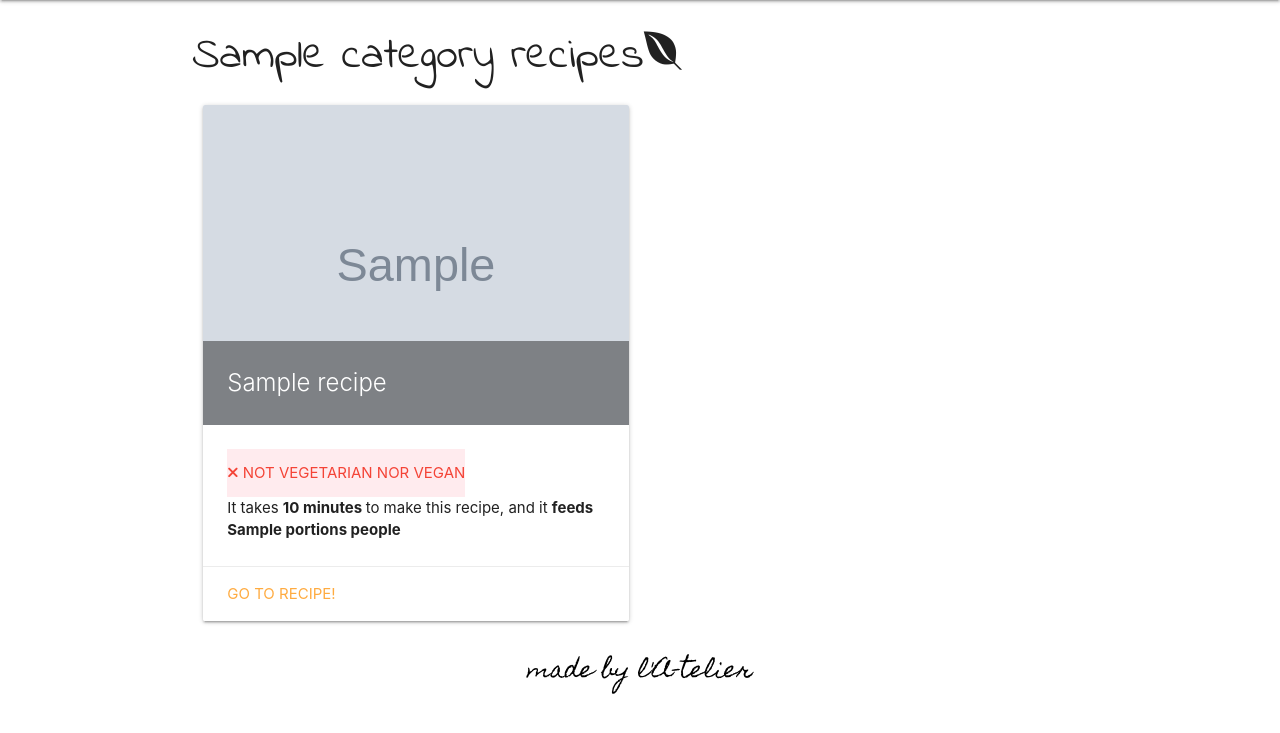
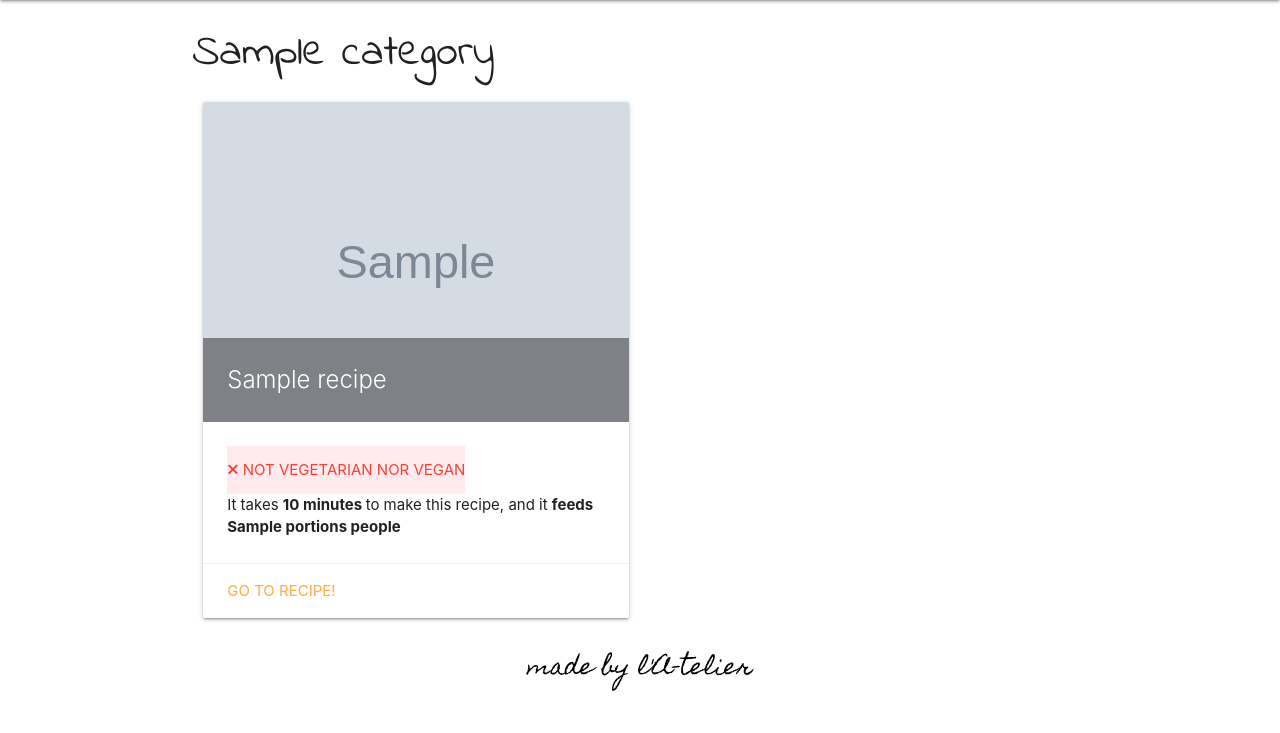
Before and after one commit to a-telier/the-pink-turnip, a Flask app: page /category/1 in a window 1280 px wide. Shown: the part 64-797 px from the top of the page. Run offline with Flask 2, Linux system fonts and the light colour scheme; grey boxes marked "Sample" are stand-in pictures; a database or web service that is not in the repository returns one stand-in record (values such as "Sample title"); some libraries are stand-ins or nearby versions; some web fonts are replaced.

Commit message:
cleaning the code and replacing static redirection by  url_for

```diff
--- a/app.py
+++ b/app.py
@@ -284,7 +284,7 @@ def get_express():
 @app.route('/category/<category_name>')
 def category(category_name):
     return render_template("category/category.html",
-    categories=mongo.db.categories.find(),
+    category=mongo.db.categories.find_one(),
     recipes=mongo.db.recipes.find({'category': category_name}))
     return redirect(url_for('show_recipe'))
 
--- a/templates/category/category.html
+++ b/templates/category/category.html
@@ -7,13 +7,9 @@
 
 {% block body %}
     <section>
-    {% for category in categories %}
     <div class="container">
-        <h3> {{category.name}} recipes<i class="fa fa-envira" aria-hidden="true"></i></h3>
-    </div>
-    {% endfor %}
-    {% for recipe in recipes %}
-        <div class="container">
+        <h3>{{category.name}}</h3>
+        {% for recipe in recipes %}
             <div class="row">
                 <div class="col s12 m6 l6">
                     <div class="card">
@@ -50,7 +46,7 @@
                     </div>
                 </div>
             </div>
+        {% endfor %}
         </div>
-    {% endfor %}
     </section>
 {% endblock %}
--- a/templates/home.html
+++ b/templates/home.html
@@ -28,7 +28,7 @@
                     {% for recipe in recipes %}
                     <div class="col s12 m6 l6">
                         <div class="card">
-                        <a href="/recipe/{{recipe._id}}">
+                        <a href="{{url_for('show_recipe', recipe_id=recipe._id)}}">
                             <div class="card-image">
                                 <img class="teaser-image" src="{{ recipe.imageURL }}">
                                 <span class="card-title">{{recipe.name}}</span>
```
